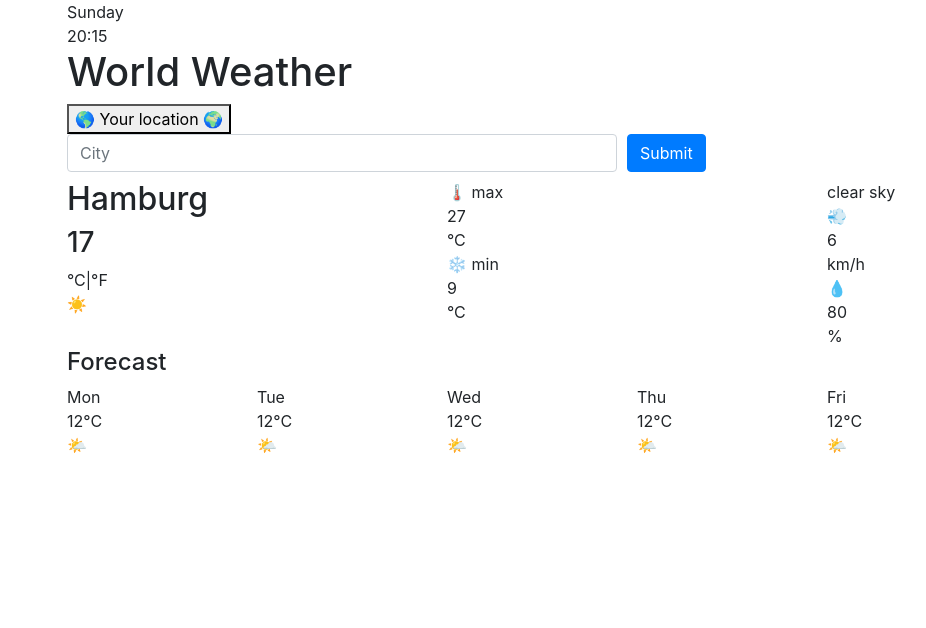
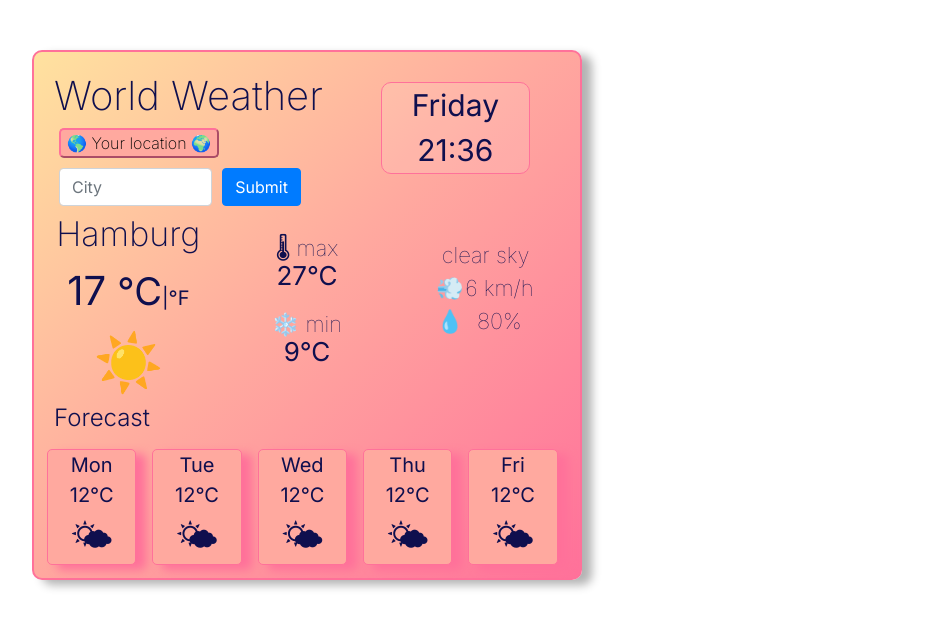
Before and after one commit to BibiBla/My-Weather-App, a plain HTML site: page index.html in a window 1280 px wide. Shown: the whole page, without its empty margins (18-944 px from the left). Drawn offline with nearby package versions, Linux system fonts and the light colour scheme.

Commit message:
Updated CSS and JS links in HTML file

```diff
--- a/index.html
+++ b/index.html
@@ -10,7 +10,7 @@
         integrity="sha384-Vkoo8x4CGsO3+Hhxv8T/Q5PaXtkKtu6ug5TOeNV6gBiFeWPGFN9MuhOf23Q9Ifjh" crossorigin="anonymous" />
     <script src="https://unpkg.com/axios/dist/axios.min.js"></script>
     <title>Weather App</title>
-    <link rel="stylesheet" href="src/styles.css" />
+    <link rel="stylesheet" href="style.css" />
 </head>
 
 <body>
@@ -95,7 +95,7 @@
         </div>
     </div>
     </div>
-    <script src="src/index.js"></script>
+    <script src="index.js"></script>
 </body>
 
 </html>
```
